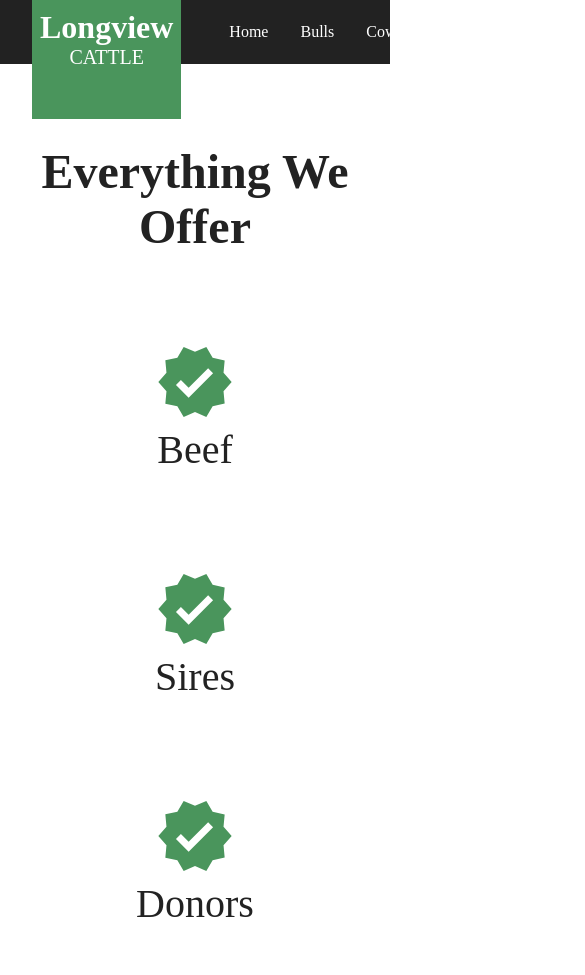
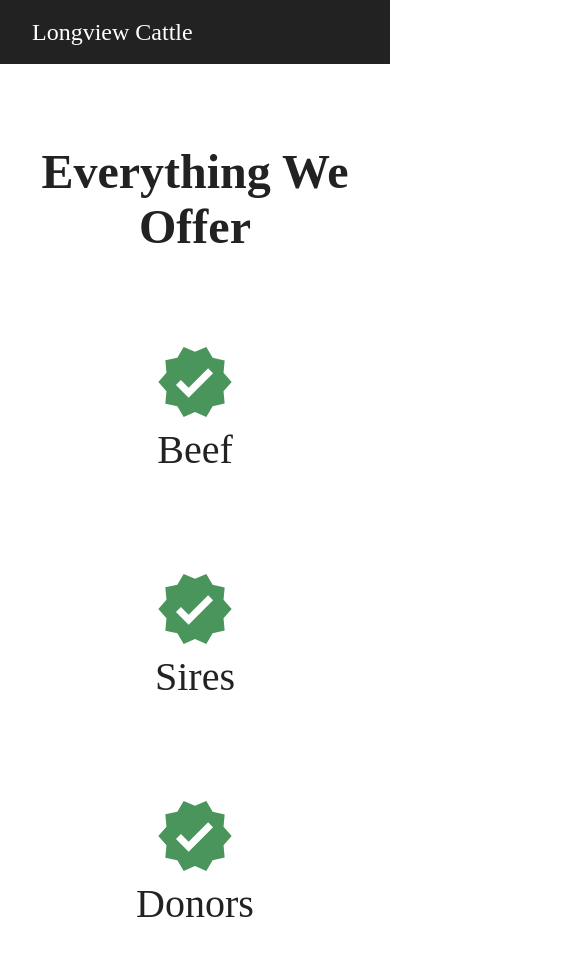
Before and after one commit to ChaseHardin/longview-cattle, a Gatsby site: page / in a window 390 px wide. Shown: the whole page, 585 px wide, since content can reach past the window. Built offline with nearby package versions, Linux system fonts and the light colour scheme; Gatsby itself is replaced by a stand-in of ours.

Commit message:
Make navbar responsive

```diff
--- a/src/components/navbar-component.js
+++ b/src/components/navbar-component.js
@@ -1,20 +1,37 @@
-import React from 'react';
-import { Logo } from './logo-component';
-import { Link } from 'gatsby';
+import React from "react"
+import { Logo } from "./logo-component"
+import { Link } from "gatsby"
 
-import '../styles/navigation.css';
+import "../styles/navigation.css"
 
 export const NavigationBar = () => {
+  const renderDesktopNavigation = () => {
     return (
-        <div className='navigation-bar'>
-            <Logo/>
-            <div className='navigation-links'>
-                <Link to='/longview-cattle/'>Home</Link>
-                <Link to='/longview-cattle/bulls'>Bulls</Link>
-                <Link to='/longview-cattle/cows'>Cows</Link>
-                <Link to='/longview-cattle/about'>About</Link>
-                <Link to='/longview-cattle/contact'>Contact</Link>
-            </div>
+      <div className="navigation-bar">
+        <Logo />
+        <div className="navigation-links">
+          <Link to="/longview-cattle/">Home</Link>
+          <Link to="/longview-cattle/bulls">Bulls</Link>
+          <Link to="/longview-cattle/cows">Cows</Link>
+          <Link to="/longview-cattle/about">About</Link>
+          <Link to="/longview-cattle/contact">Contact</Link>
         </div>
+      </div>
     )
-};
+  }
+
+  const renderMobileNavigation = () => {
+    return (
+      <div className="navigation-bar-mobile">
+        <div className="logo-mobile">{'Longview Cattle'}</div>
+      </div>
+    )
+  }
+
+  return (
+    <>
+      {renderDesktopNavigation()}
+      {renderMobileNavigation()}
+    </>
+  )
+}
--- a/src/styles/navigation.css
+++ b/src/styles/navigation.css
@@ -1,21 +1,46 @@
-.navigation-bar {
-    display: flex;
-    justify-content: space-between;
-    align-items: center;
-    background-color: #222222;
-    height: 4rem;
-}
-
-.navigation-bar .navigation-links {
+.navigation-links {
     padding: 2rem;
 }
 
-.navigation-bar .navigation-links a {
+.navigation-links a {
     color: #ffffff;
     margin: 1rem;
     text-decoration: none;
 }
 
-.navigation-bar .navigation-links a:hover {
+.navigation-links a:hover {
     color: #4A955C;
 }
+
+.logo-mobile {
+    font-size: 1.5rem;
+    color: #ffffff;
+    margin-left: 2rem;
+}
+
+@media (min-width: 651px) {
+    .navigation-bar {
+        display: flex;
+        justify-content: space-between;
+        align-items: center;
+        background-color: #222222;
+        height: 4rem;
+    }
+
+    .navigation-bar-mobile {
+        display: none;
+    }
+}
+
+@media (max-width: 650px) {
+    .navigation-bar {
+        display: none;
+    }
+
+    .navigation-bar-mobile {
+        display: flex;
+        background-color: #222222;
+        height: 4rem;
+        align-items: center;
+    }
+}
```
